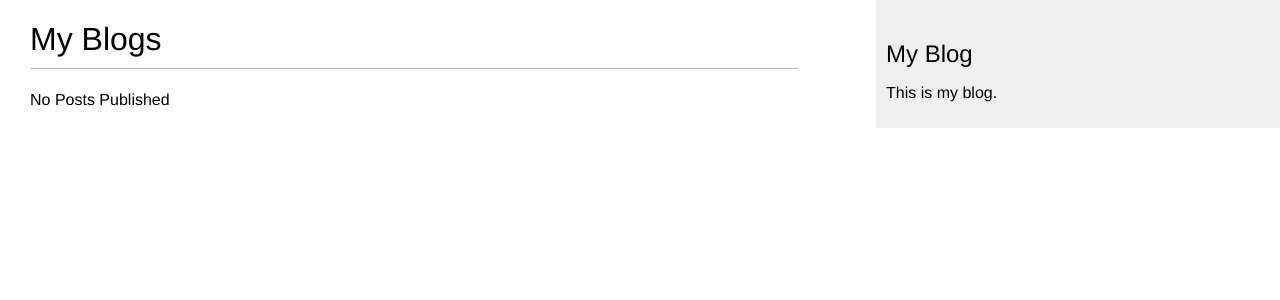
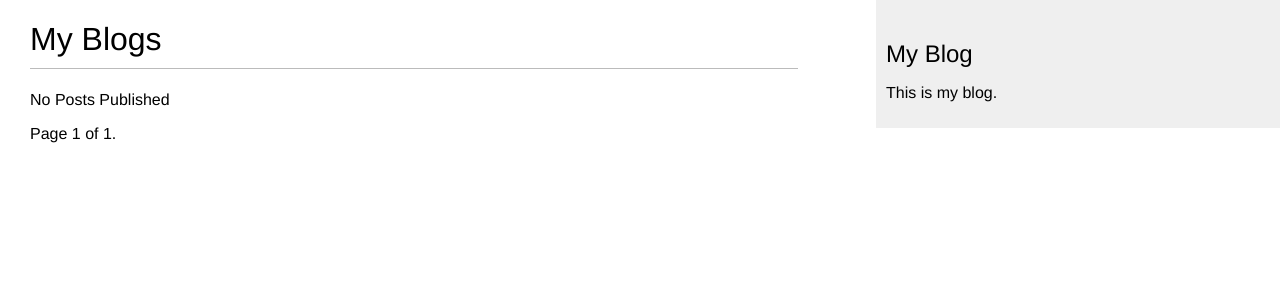
Before and after one commit to thangpham7793/basic_django_blog, a Django app: page /blog/ in a window 1280 px wide. Shown: the top 300 px of the page. Run offline with Django 3.2, Linux system fonts and the light colour scheme; data that the repository does not hold is empty.

Commit message:
Add paginator and convert list view to class

```diff
--- a/blog/templates/blog/post/list.html
+++ b/blog/templates/blog/post/list.html
@@ -15,4 +15,5 @@
             No Posts Published
         </p>
     {% endfor %}
+    {% include "pagination.html" with page=page_obj %}
 {% endblock content %}
--- /dev/null
+++ b/blog/templates/pagination.html
@@ -0,0 +1,13 @@
+<div class="paginator">
+    <span class="step-links">
+        {% if page.has_previous %}
+            <a href="?page={{ page.previous_page_number }}">Previous</a>
+        {% endif %}
+        <span class="current">
+            Page {{ page.number }} of {{ page.paginator.num_pages }}.
+        </span>
+        {% if page.has_next %}
+            <a href="?page={{ page.next_page_number }}">Next</a>
+        {% endif %}
+    </span>
+</div>
--- a/blog/urls.py
+++ b/blog/urls.py
@@ -3,7 +3,7 @@ from . import views
 
 app_name = "blog"
 urlpatterns = [
-    path("", views.post_list, name="post_list"),
+    path("", views.PostListView.as_view(), name="post_list"),
     path(
         "<int:year>/<int:month>/<int:day>/<slug:post>/",
         views.post_detail,
--- a/blog/views.py
+++ b/blog/views.py
@@ -1,12 +1,27 @@
 from django.shortcuts import render, get_object_or_404
+from django.views.generic import ListView
+from django.core.paginator import Paginator, EmptyPage, PageNotAnInteger
 from .models import Post
 
-# Create your views here.
+
+class PostListView(ListView):
+    queryset = Post.published_posts.all()
+    context_object_name = "posts"
+    paginate_by = 1  # context contains page_obj
+    template_name = "blog/post/list.html"
 
 
-def post_list(request):
-    posts = Post.published_posts.all()
-    return render(request, "blog/post/list.html", {"posts": posts})
+# def post_list(request):
+#     posts = Post.published_posts.all()
+#     paginator = Paginator(posts, 2)
+#     page = request.GET.get("page")
+#     try:
+#         posts = paginator.page(page)
+#     except PageNotAnInteger:
+#         posts = paginator.page(1)
+#     except EmptyPage:
+#         posts = paginator.page(paginator.num_pages)
+#     return render(request, "blog/post/list.html", {"page": page, "posts": posts})
 
 
 def post_detail(request, year, month, day, post):
```
